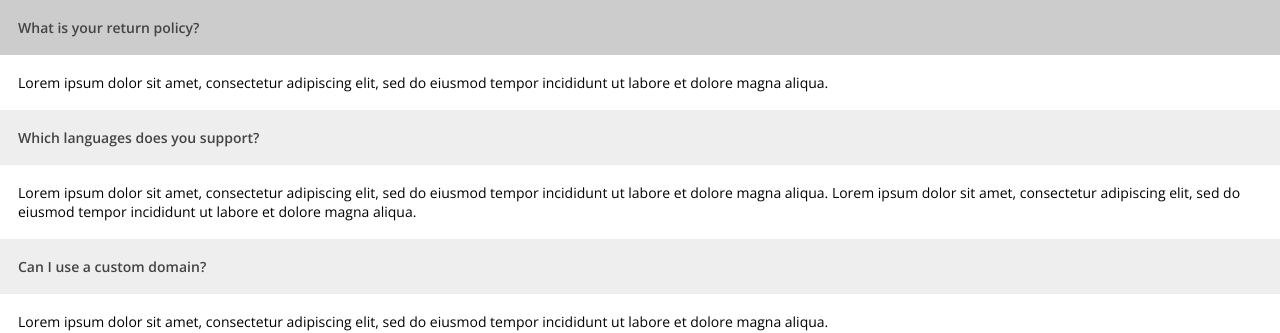
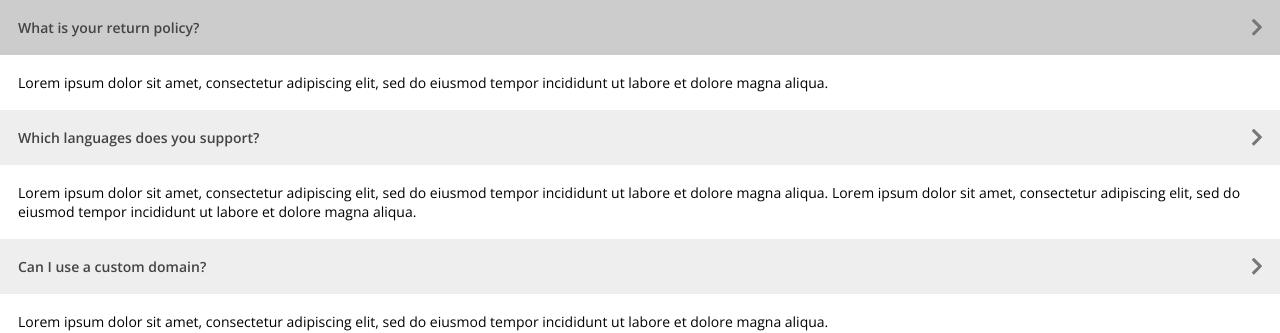
Before and after one commit to toribromma/reactAccordion, a React (Create React App) app: page / in a window 1280 px wide. Shown: the top 333 px of the page. Built offline with nearby package versions, Linux system fonts and the light colour scheme.

Commit message:
added Chevron to the accordion title

```diff
--- a/src/components/Accordion/index.js
+++ b/src/components/Accordion/index.js
@@ -1,12 +1,13 @@
 import React from "react";
-
 import "./style.css";
+import Chevron from "../Chevron";
 
 function Accordion(props) {
  return (
    <div className="accordion__section">
      <button className="accordion">
        <p className="accordion__title">{props.title}</p>
+       <Chevron className={"accordion__icon"} width={10} fill={"#777"} />
      </button>
      <div className="accordion__content">
        <div
```
